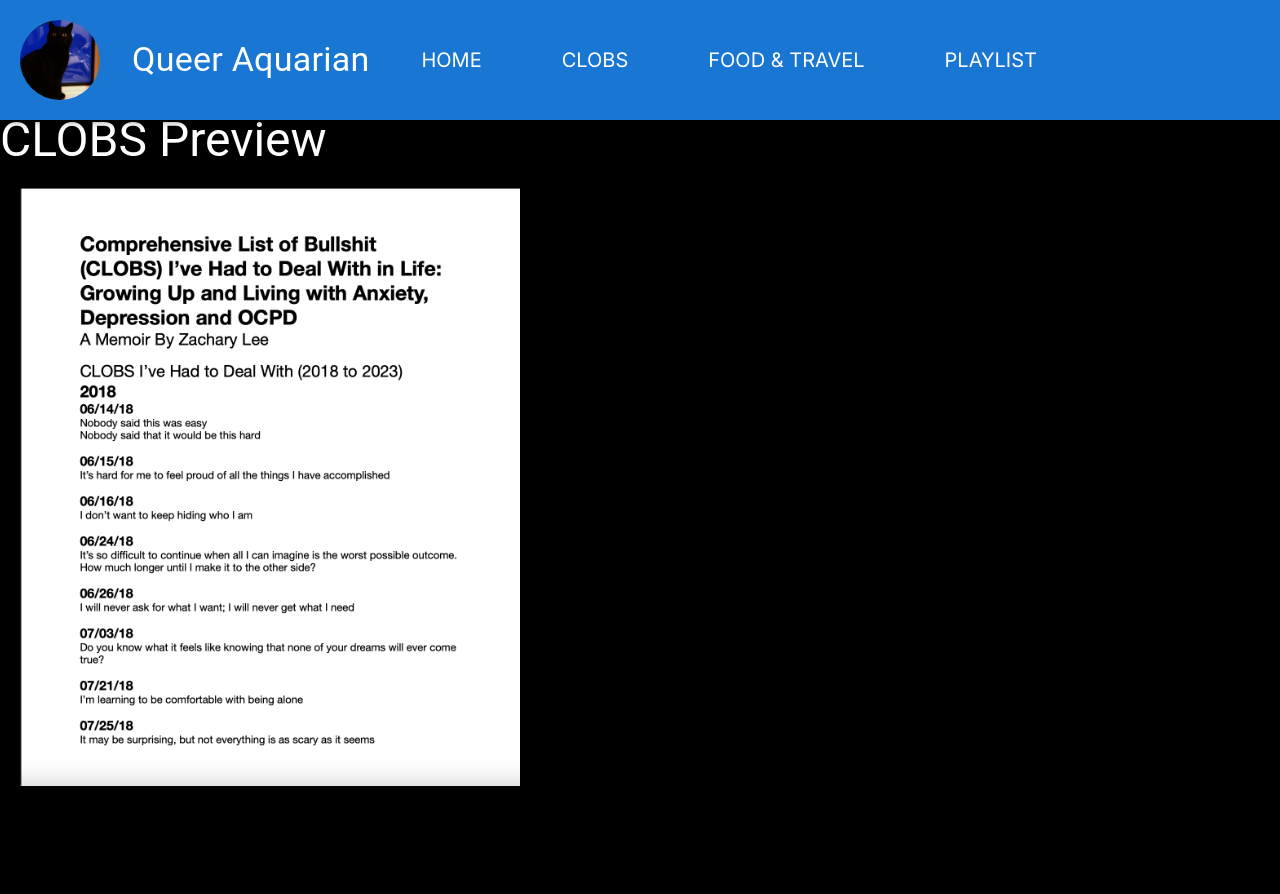
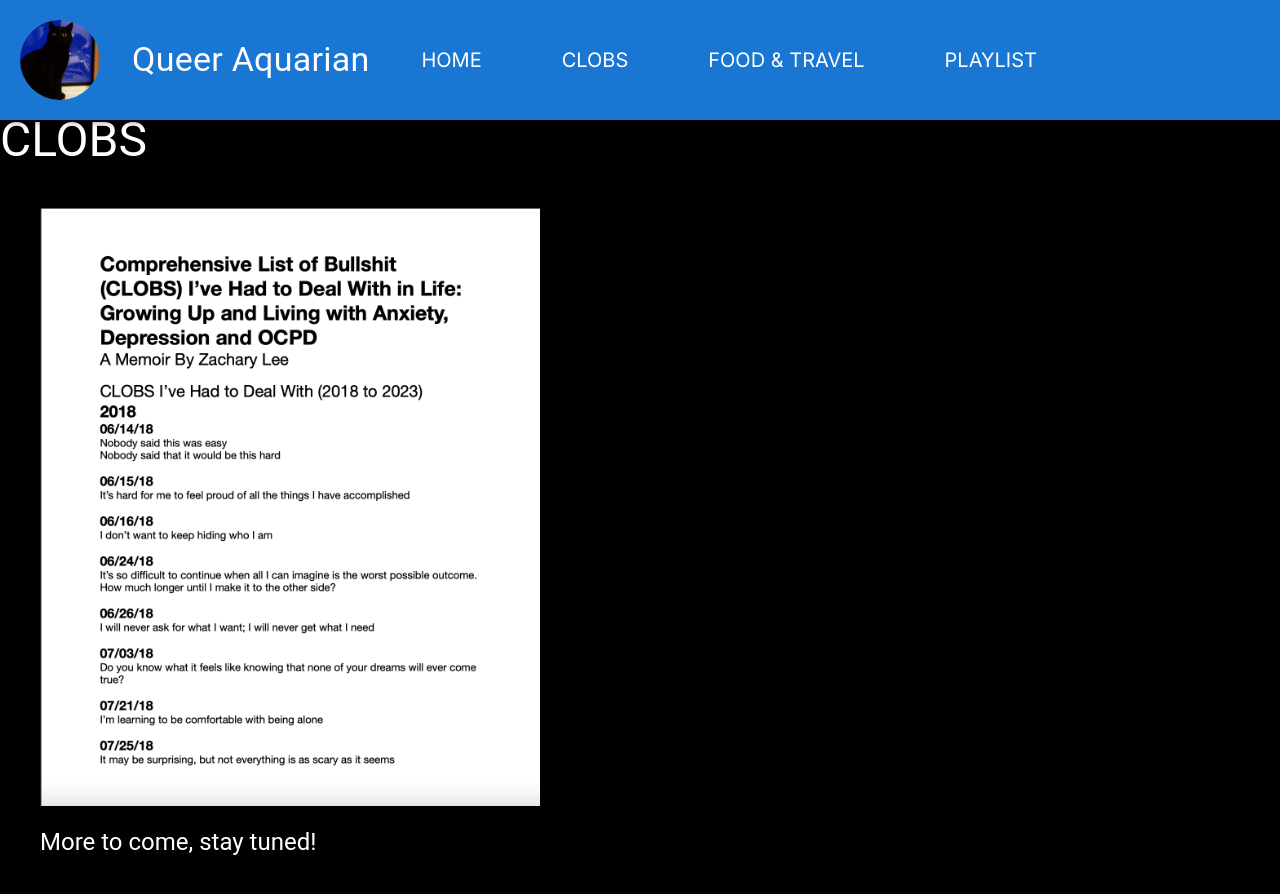
Before and after one commit to zacharylee97/queer-aquarian, a Next.js app: page /clobs in a window 1280 px wide. Shown: the top 894 px of the page. Built offline with nearby package versions, Linux system fonts and the light colour scheme.

Commit message:
Added Stay Tuned message to CLOBS page

```diff
--- a/app/clobs/page.tsx
+++ b/app/clobs/page.tsx
@@ -8,16 +8,17 @@ export default function Clobs() {
       <Header></Header>
       <Box className="flex flex-col mt-28">
         <Typography className="m-10 mb-3" variant="h3">
-          CLOBS Preview
+          CLOBS
         </Typography>
-        <Box>
+        <Box className="m-10">
           <Image
-            className="m-5"
+            className="mb-5"
             src="/CLOBS.png"
             alt="CLOBS"
             width={500}
             height={500}
           />
+          <Typography variant="h5">More to come, stay tuned!</Typography>
         </Box>
       </Box>
     </main>
```
